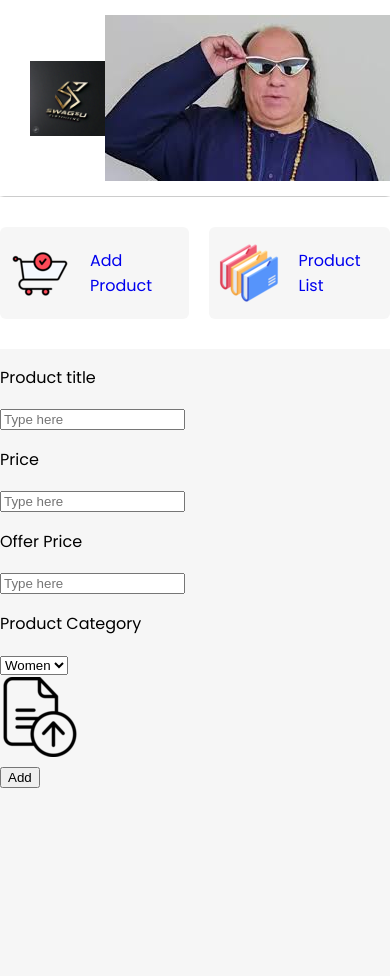
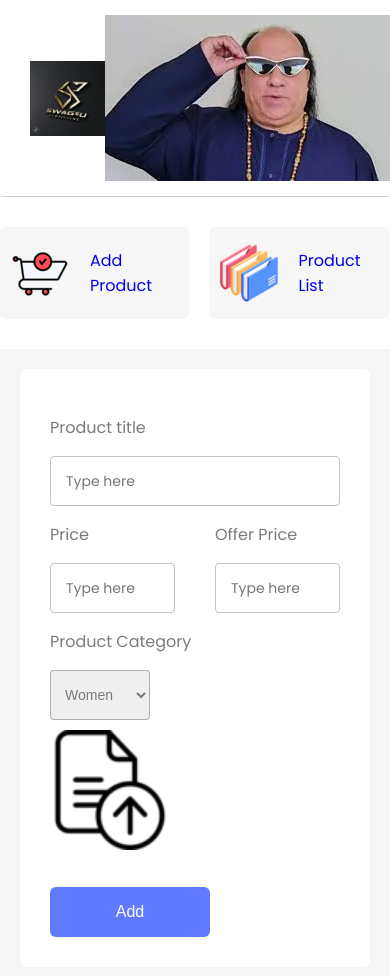
Before and after one commit to Fattahali37/SwagSurge, a React (Vite) app in the folder admin/: page /addproduct in a window 390 px wide. Shown: the top 976 px of the page. Before the commit the page ends 844 px from the top, so only its background shows below. Built offline with nearby package versions, Linux system fonts and the light colour scheme.

Commit message:
responsiveness + image display on adding image

```diff
--- a/admin/src/Components/AddProduct/AddProduct.css
+++ b/admin/src/Components/AddProduct/AddProduct.css
@@ -0,0 +1,72 @@
+.add-product{
+    box-sizing: border-box;
+    width: 100%;
+    max-width: 800px;
+    padding: 30px 50px;
+    margin: 20px 30px;
+    border-radius: 6px;
+    background: white;
+}
+
+.addproduct-itemfield{
+    width: 100%;
+    color: #7b7b7b;
+    font-size: 16px;
+}
+
+.addproduct-itemfield input{
+    box-sizing: border-box;
+    width: 100%;
+    height: 50px;
+    border-radius: 4px;
+    padding-left: 15px;
+    border: 1px solid #c3c3c3;
+    outline: none;
+    color: #7b7b7b;
+    font-family: 'Poppins';
+    font-size: 14px;
+}
+
+.addproduct-price{
+    display: flex;
+    gap: 40px;
+}
+
+.add-product-selector{
+    padding: 10px;
+    width: 100px;
+    height: 50px;
+    font-size: 14px;
+    color: #7b7b7b;
+    border: 1px solid #7b7b7b8d;
+    border-radius: 4px;
+}
+
+.addproduct-thumbnail-img{
+    height: 120px;
+    width: 120px;
+    border-radius: 10px;
+    object-fit: contain;
+    margin: 10px 0px;
+}
+
+.addproduct-btn{
+    margin-top:20px;
+    width: 160px;
+    height: 50px;
+    border-radius: 6px;
+    background: #6079ff;
+    border: none;
+    cursor: pointer;
+    color: white;
+    font-size: 16px;
+    font-weight: 500;
+}
+
+@media(max-width:800px){
+    .add-product{
+        width: auto;
+        padding: 30px;
+        margin: 20px;
+    }
+}
--- a/admin/src/Components/AddProduct/AddProduct.jsx
+++ b/admin/src/Components/AddProduct/AddProduct.jsx
@@ -1,7 +1,14 @@
-import React from 'react'
+import React, { useState } from 'react'
 import './AddProduct.css'
 import upload_area from '../../assets/upload_area.png'
 const AddProduct = () => {
+
+    const [image,setImage] = useState(false);
+
+    const imageHandler = (e) =>{
+        setImage(e.target.files[0]);
+    }
+
   return (
     <div className='add-product'>
       <div className="addproduct-itemfield">
@@ -28,9 +35,9 @@ const AddProduct = () => {
       </div>
       <div className="addproduct-itemfield">
         <label htmlFor="file-input">
-            <img src={upload_area} className='addproduct-thumbnail-img' alt="" />
+            <img src={image?URL.createObjectURL(image):upload_area} className='addproduct-thumbnail-img' alt="" />
         </label>
-        <input type="file" name='image' id='file-input' hidden/>
+        <input onChange={imageHandler} type="file" name='image' id='file-input' hidden/>
       </div>
       <button className='addproduct-btn'>Add</button>
     </div>
```
